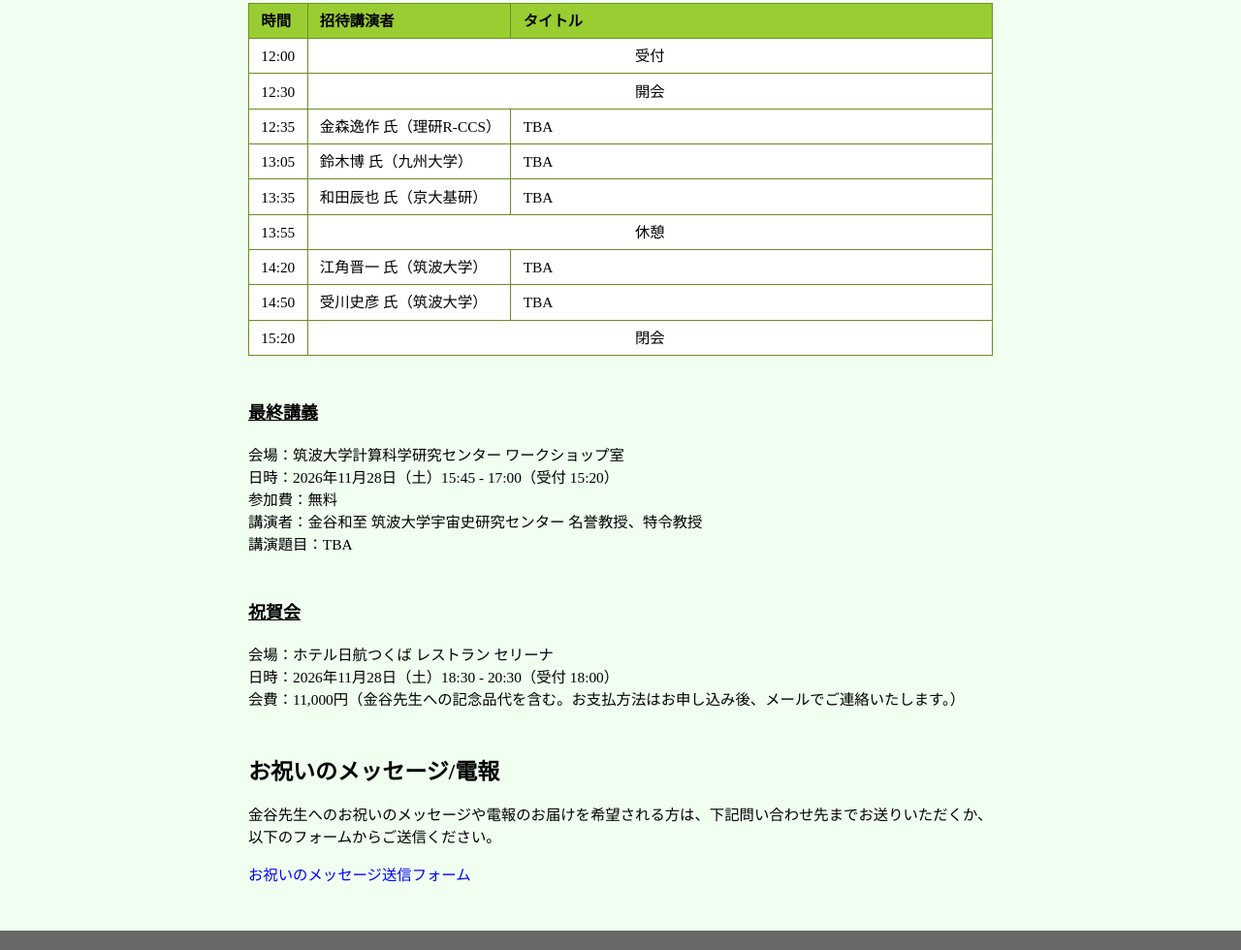
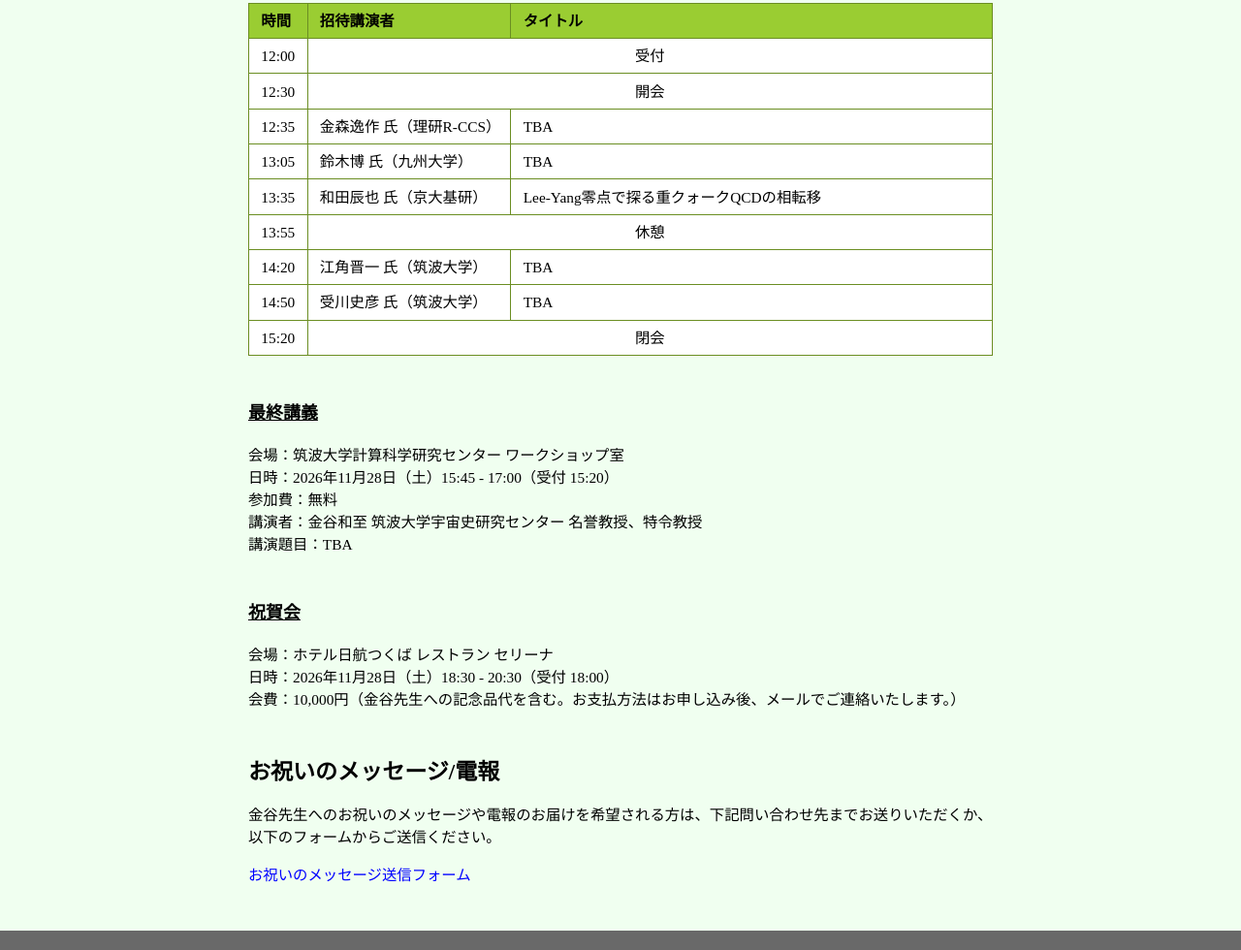
Before and after one commit to hohno0223/kanaya_final_lecture, a plain HTML site: page index.html in a window 1280 px wide. Shown: the part 1436-2416 px from the top of the page at 97% size. Drawn offline with Linux system fonts and the light colour scheme.

Commit message:
Update index.html

```diff
--- a/index.html
+++ b/index.html
@@ -154,7 +154,7 @@
             <tr>
               <td>13:35</td>
               <td>和田辰也 氏（京大基研）</td>
-              <td>TBA</td>
+              <td>Lee-Yang零点で探る重クォークQCDの相転移</td>
             </tr>
             <tr class="program-special">
               <td>13:55</td>
@@ -194,7 +194,7 @@
         <p>
           会場：ホテル日航つくば レストラン セリーナ <br>
           日時：2026年11月28日（土）18:30 - 20:30（受付 18:00）<br>
-          会費：11,000円（金谷先生への記念品代を含む。お支払方法はお申し込み後、メールでご連絡いたします。）
+          会費：10,000円（金谷先生への記念品代を含む。お支払方法はお申し込み後、メールでご連絡いたします。）
         </p>
       </section>
 
```
